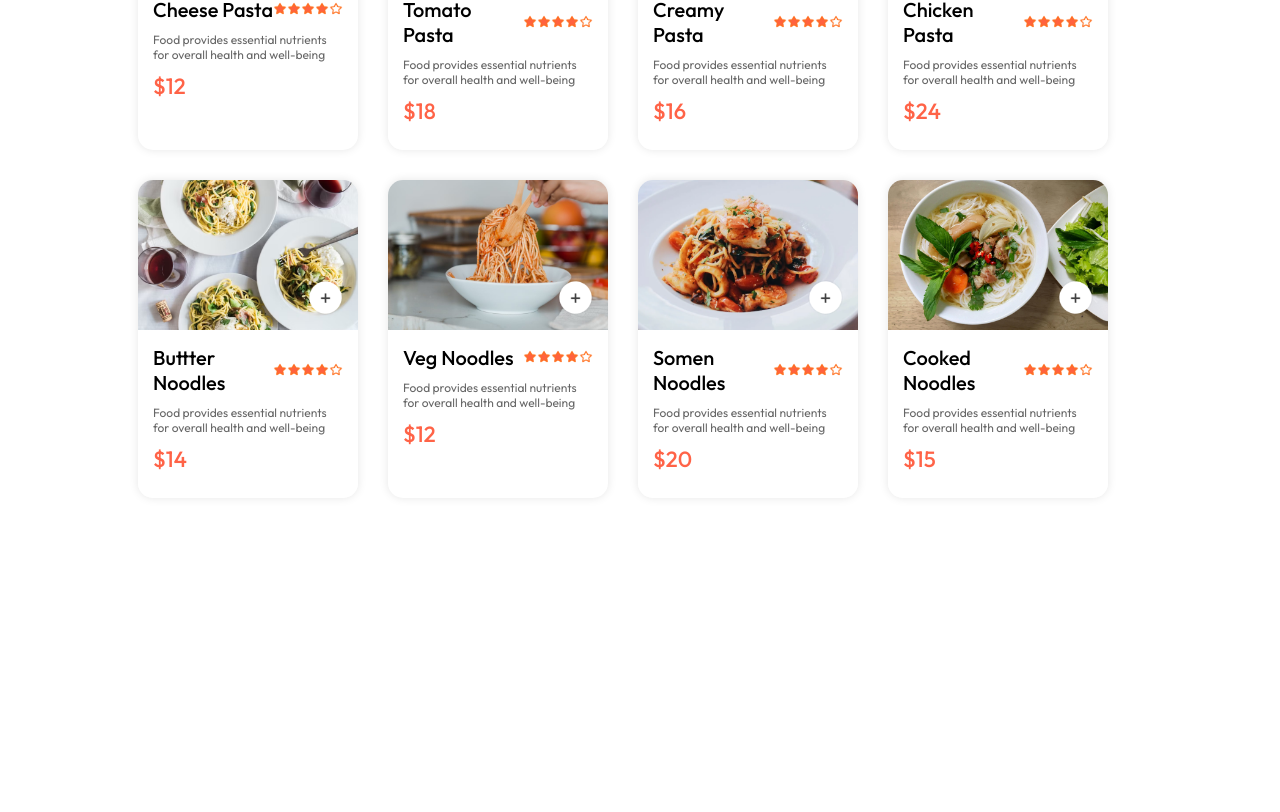
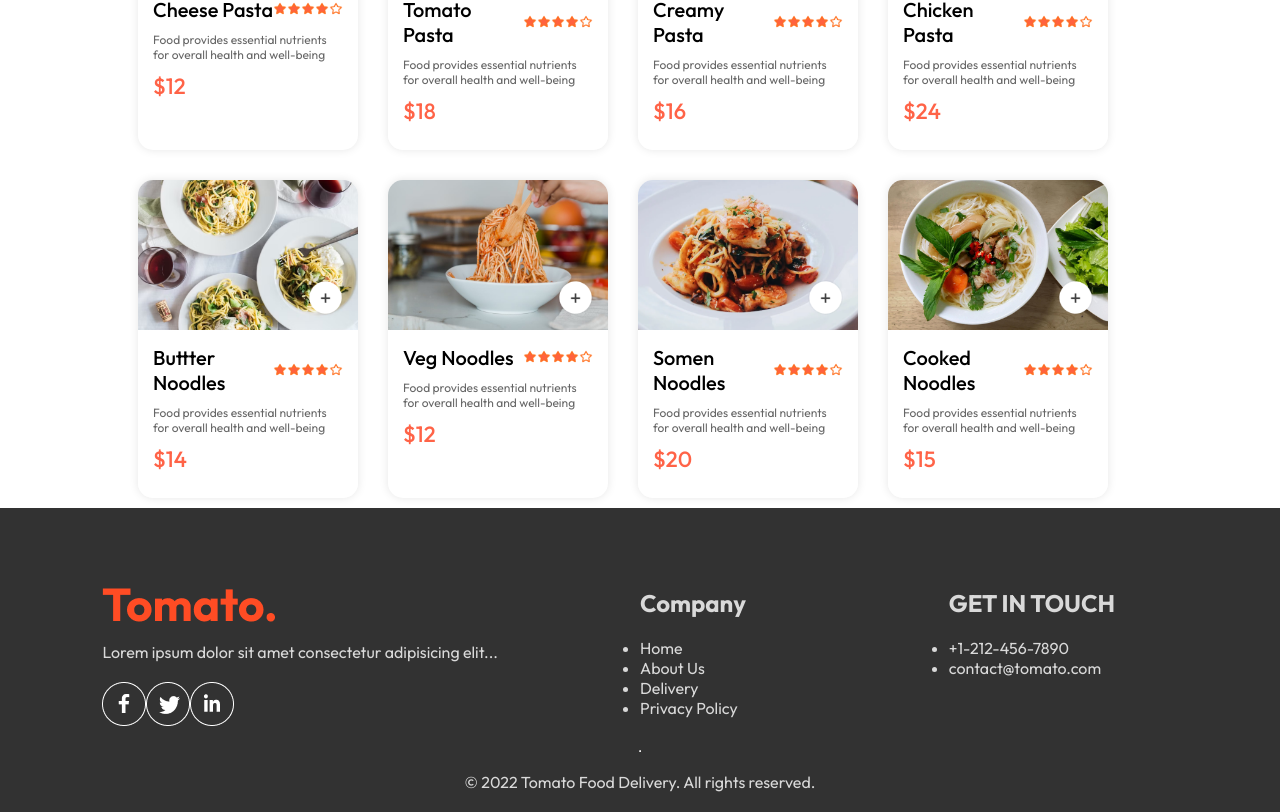
Before and after one commit to Ahsaan396/food-delivery-website, a React (Vite) app: page / in a window 1280 px wide. Shown: the part 3200-4012 px from the top of the page. Before the commit the page ends 3708 px from the top, so only its background shows below. Built offline with nearby package versions, Linux system fonts and the light colour scheme.

Commit message:
footer added successfully

```diff
--- a/src/App.jsx
+++ b/src/App.jsx
@@ -4,9 +4,11 @@
 import Home from './pages/Home/Home'
 import Cart from './pages/Cart/Cart'
 import PlaceOrder from './pages/PlaceOrder/PlaceOrder'
+import Footer from './components/Footer/Footer'
 const App = () => {
   return (
-    <div className='app'>
+    <>
+        <div className='app'>
       <Navbar />
       <Routes>
         <Route path="/" element={<Home />} />
@@ -14,6 +16,9 @@
         <Route path="/placeorder" element={<PlaceOrder />} />
       </Routes>
     </div>
+    <Footer />
+    </>
+
   )
 }
 
--- a/src/components/FoodDisplay/FoodDisplay.jsx
+++ b/src/components/FoodDisplay/FoodDisplay.jsx
@@ -2,18 +2,18 @@
 import './FoodDisplay.css'
 import { StoreContext } from '../../context/StoreContext'
 import FoodItem from '../FoodItem/FoodItem'
-const FoodDisplay = ({category}) => {
-    const {food_list} = useContext(StoreContext);
+const FoodDisplay = ({ category }) => {
+  const { food_list } = useContext(StoreContext);
   return (
     <div className='food-display' id='food-display'>
       <h1>Top dishes near you</h1>
       <div className="food-display-list">
         {food_list.map((item, index) => {
+          if (category === 'All' || item.category === category) {
             return <FoodItem key={index} id={item._id} name={item.name} description={item.description} price={item.price} image={item.image} />
-
           }
 
-            )}
+        })}
       </div>
 
     </div>
--- /dev/null
+++ b/src/components/Footer/Footer.css
@@ -0,0 +1,22 @@
+.footer{
+    color: #d9d9d9;
+    background-color: #323232;
+    display: flex;
+    flex-direction: column;
+    align-items: center;
+    gap: 20px;
+    padding: 20px 8vw;
+    padding-top: 80px;
+}
+.footer-content{
+    width: 100%;
+    display: grid;
+    grid-template-columns: 2fr 1fr 1fr;
+    gap:80px
+}
+.footer-content-left, .footer-content-center, .footer-content-right{
+    display: flex;
+    flex-direction: column;
+    align-items: start;
+    gap: 20px;
+}
--- /dev/null
+++ b/src/components/Footer/Footer.jsx
@@ -0,0 +1,45 @@
+import React from 'react'
+import { assets } from '../../assets/assets'
+import './Footer.css'
+
+const Footer = () => {
+    return (
+        <div className='footer'>
+            <div className="footer-content">
+                <div className="footer-content-left">
+                    <img src={assets.logo} alt="" />
+                    <p>Lorem ipsum dolor sit amet consectetur adipisicing elit...</p>
+                    <div className="footer-social-icons">
+                        <img src={assets.facebook_icon} alt="" />
+                        <img src={assets.twitter_icon} alt="" />
+                        <img src={assets.linkedin_icon} alt="" />
+                    </div>
+                </div>
+
+                <div className="footer-content-center">
+                    <h2>Company</h2>
+                    <ul>
+                        <li>Home</li>
+                        <li>About Us</li>
+                        <li>Delivery</li>
+                        <li>Privacy Policy</li>
+                    </ul>
+                </div>
+
+                <div className="footer-content-right">
+                    <h2>GET IN TOUCH</h2>
+                    <ul>
+                        <li>+1-212-456-7890</li>
+                        <li>contact@tomato.com</li>
+                    </ul>
+                </div>
+            </div>
+
+            <hr />
+            <p className='footer-copyright'>© 2022 Tomato Food Delivery. All rights reserved.</p>
+        </div>
+
+    )
+}
+
+export default Footer
```
Lines whose indentation alone changed are shown as unchanged.
